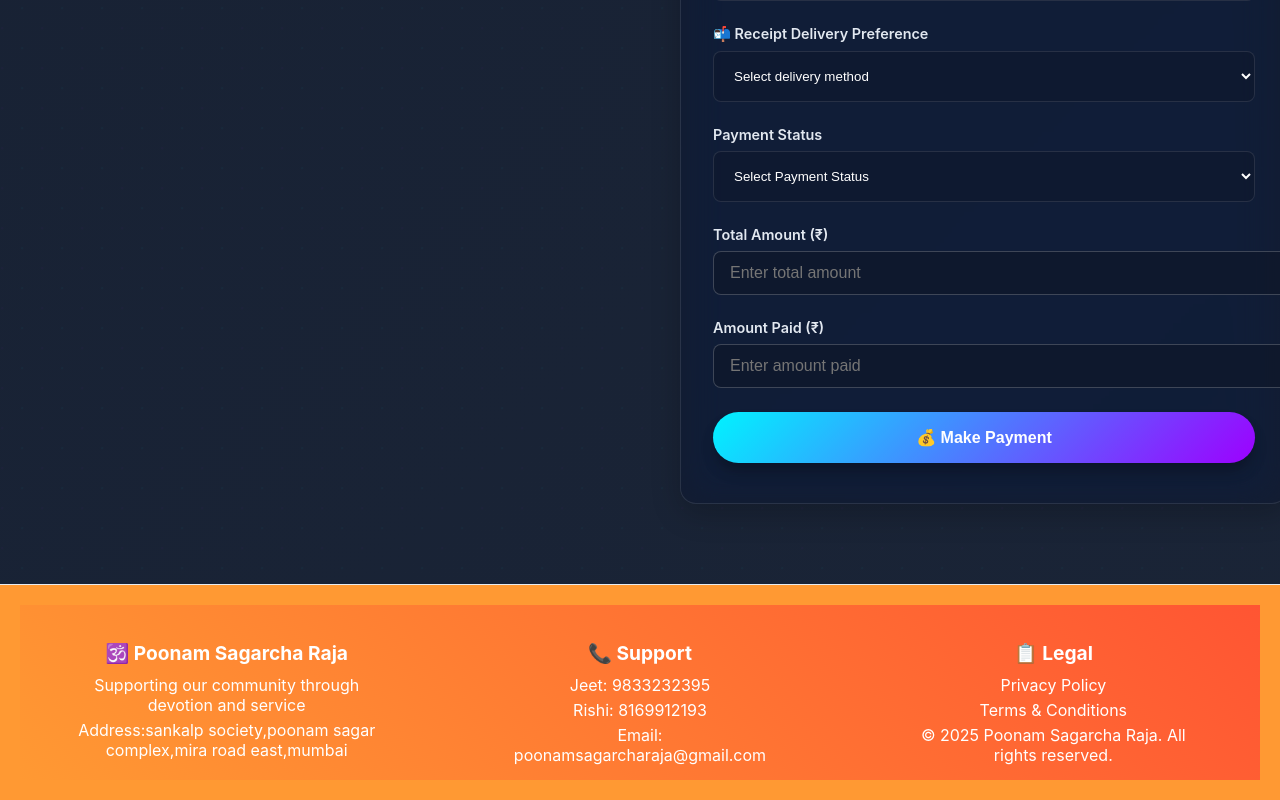
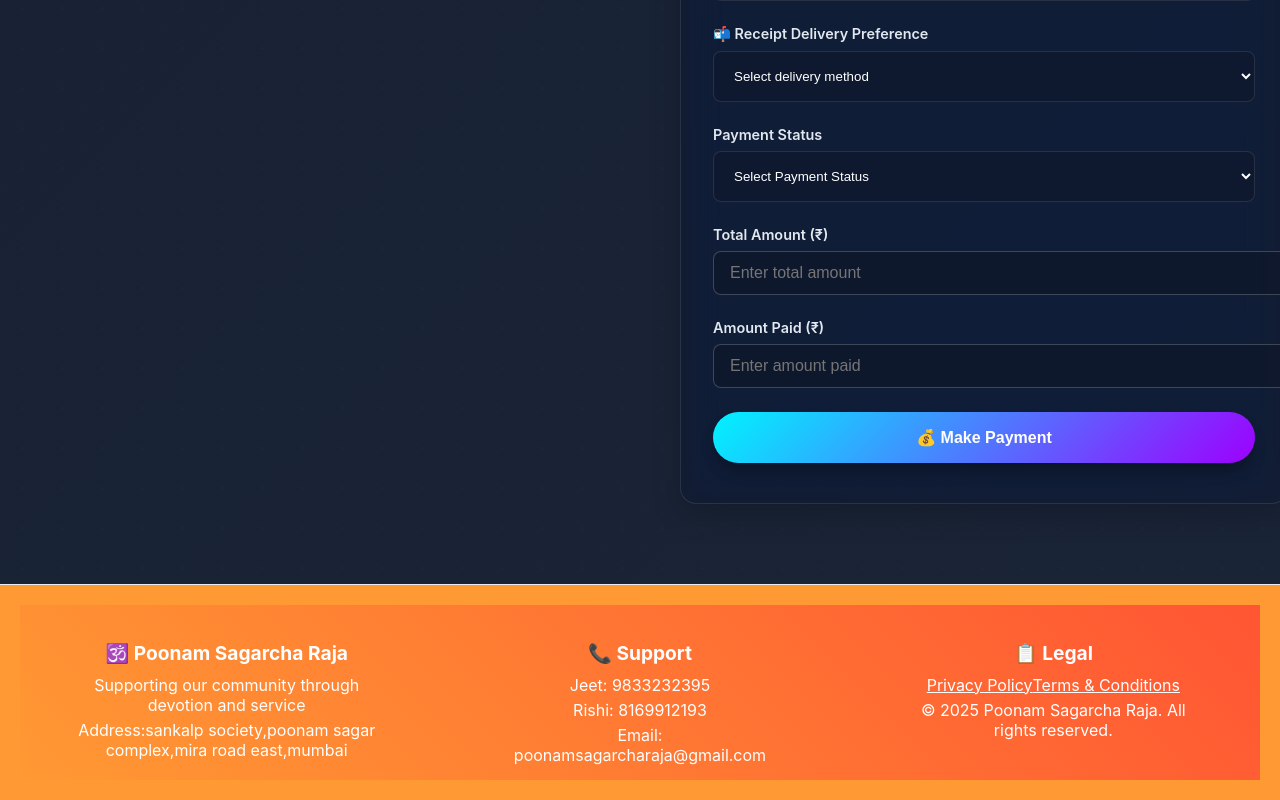
Before and after one commit to jeetshorey123/ganpatifinal, a React (Create React App) app in the folder src/: page / in a window 1280 px wide. Shown: the part 2254-3054 px from the top of the page. Built offline with nearby package versions, Linux system fonts and the light colour scheme; no server answers; the HTML template or start-up script is replaced by a standard one.

Commit message:
Update Footer.js

```diff
--- a/src/Footer.js
+++ b/src/Footer.js
@@ -22,8 +22,20 @@ function Footer() {
 
         <div className="legal-info">
           <h4>📋 Legal</h4>
-          <p>Privacy Policy</p>
-          <p>Terms & Conditions</p>
+          <button
+            className="legal-link"
+            onClick={() => window.dispatchEvent(new CustomEvent('navigateToPage', { detail: 'privacy' }))}
+            style={{ background: 'none', border: 'none', color: 'inherit', textDecoration: 'underline', cursor: 'pointer', padding: 0, font: 'inherit' }}
+          >
+            Privacy Policy
+          </button>
+          <button
+            className="legal-link"
+            onClick={() => window.dispatchEvent(new CustomEvent('navigateToPage', { detail: 'terms' }))}
+            style={{ background: 'none', border: 'none', color: 'inherit', textDecoration: 'underline', cursor: 'pointer', padding: 0, font: 'inherit' }}
+          >
+            Terms & Conditions
+          </button>
           <p>© 2025 Poonam Sagarcha Raja. All rights reserved.</p>
         </div>
       </div>
```
